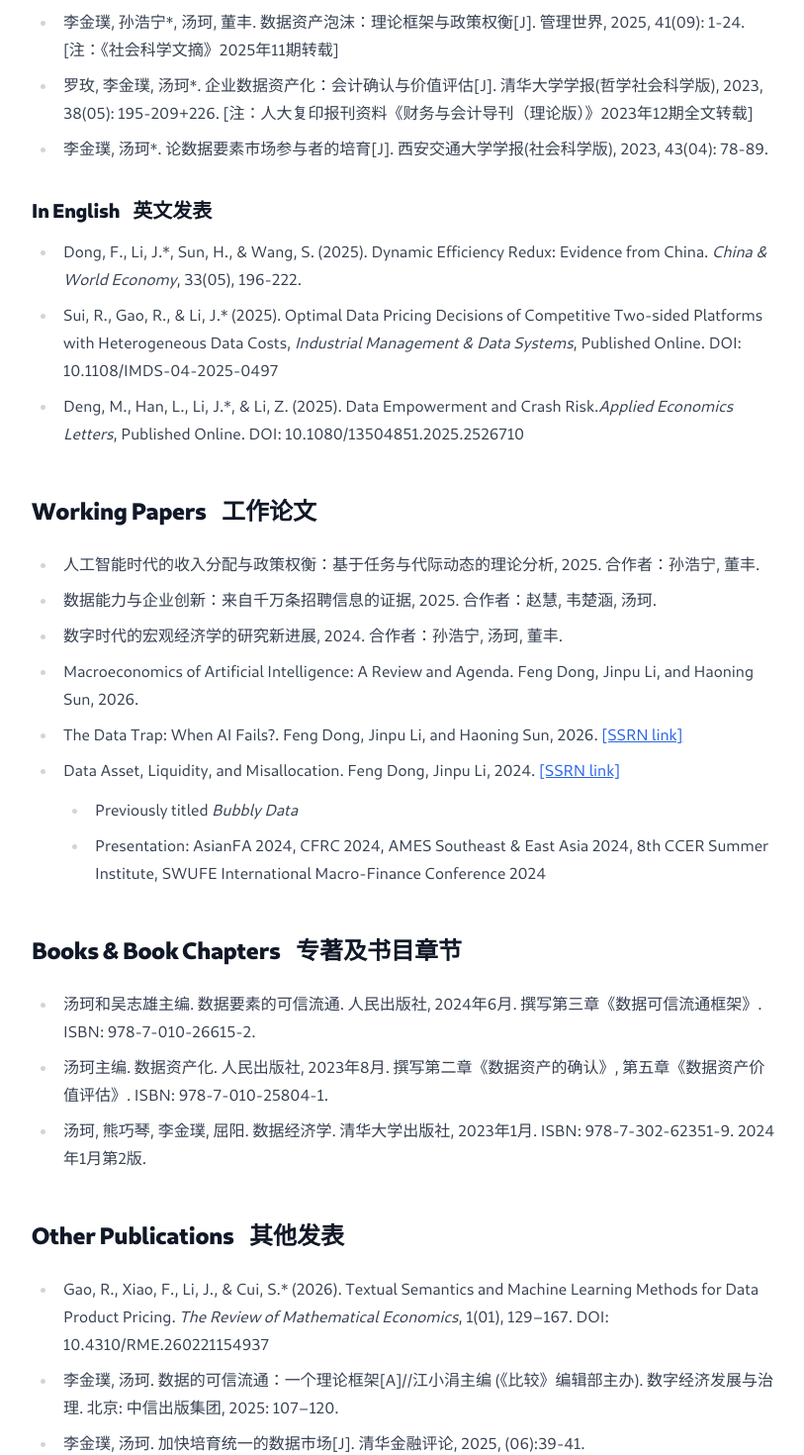
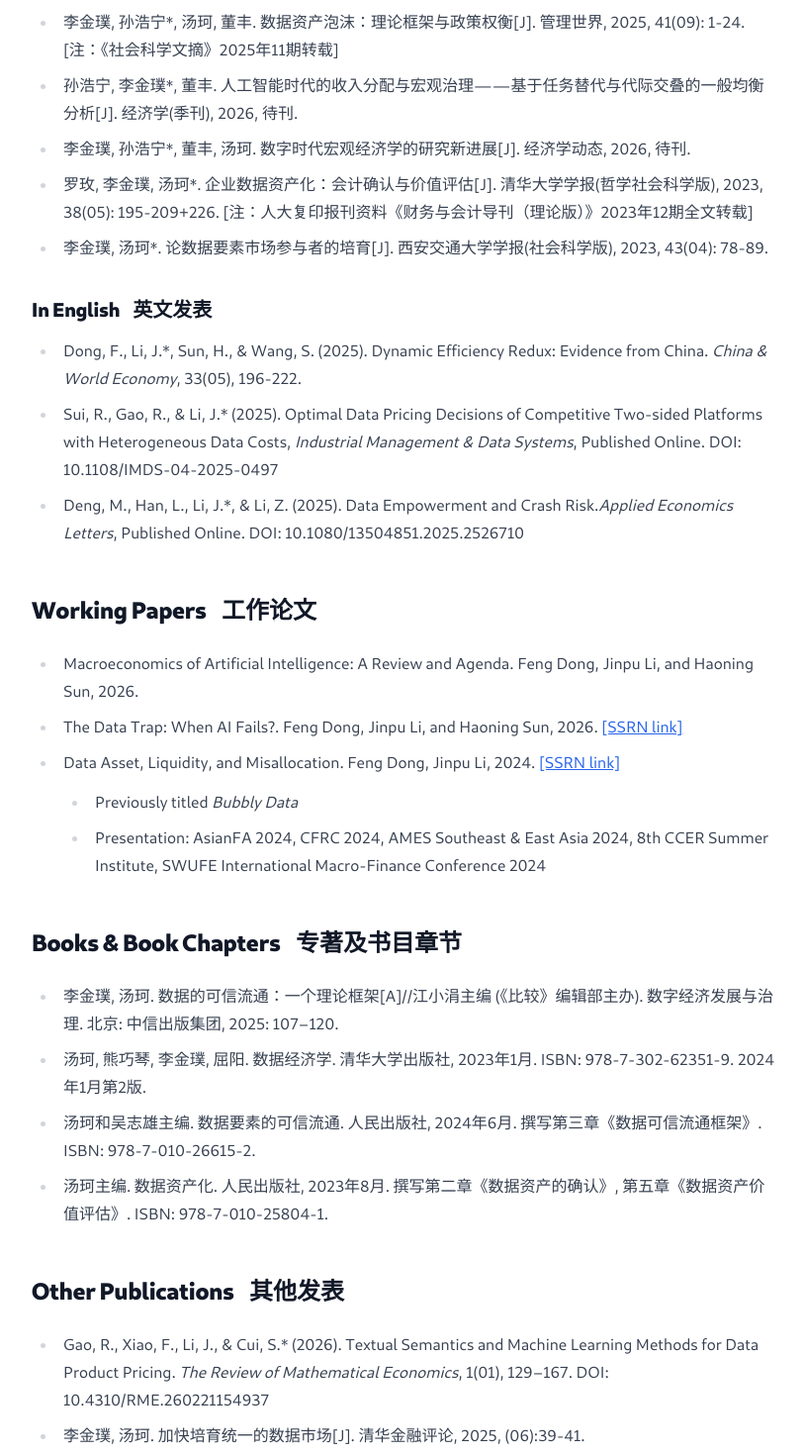
Before and after one commit to lijinpu/lijinpu.github.io, a Next.js app: page /research in a window 1280 px wide. Shown: the part 260-1730 px from the top of the page at 99% size, without its empty margins (232-1045 px from the left). Built offline with nearby package versions, Linux system fonts and the light colour scheme.

Commit message:
auto update

```diff
--- a/pages/cv.tsx
+++ b/pages/cv.tsx
@@ -45,8 +45,10 @@ export default function CV({ lastUpdateISO }: InferGetStaticPropsType<typeof get
 
           <h2>Publications &nbsp;&nbsp; 学术发表</h2>
           <ul>
-            <li>李金璞, 孙浩宁*, 汤珂, 董丰. 数据资产泡沫：理论框架与政策权衡[J]. 管理世界, 2025, 41(09): 1-24.</li>
-            <li>罗玫, 李金璞, 汤珂*. 企业数据资产化：会计确认与价值评估[J]. 清华大学学报(哲学社会科学版), 2023, 38(05): 195-209+226.</li>
+            <li>李金璞, 孙浩宁*, 汤珂, 董丰. 数据资产泡沫：理论框架与政策权衡[J]. 管理世界, 2025, 41(09): 1-24. [注：《社会科学文摘》2025年11期转载]</li>
+            <li>孙浩宁, 李金璞*, 董丰. 人工智能时代的收入分配与宏观治理——基于任务替代与代际交叠的一般均衡分析[J]. 经济学(季刊), 2026, 待刊.</li>
+            <li>李金璞, 孙浩宁*, 董丰, 汤珂. 数字时代宏观经济学的研究新进展[J]. 经济学动态, 2026, 待刊.</li>
+            <li>罗玫, 李金璞, 汤珂*. 企业数据资产化：会计确认与价值评估[J]. 清华大学学报(哲学社会科学版), 2023, 38(05): 195-209+226. [注：人大复印报刊资料《财务与会计导刊（理论版）》2023年12期全文转载]</li>
             <li>李金璞, 汤珂*. 论数据要素市场参与者的培育[J]. 西安交通大学学报(社会科学版), 2023, 43(04): 78-89.</li>
             <li>Dong, F., Li, J.*, Sun, H., & Wang, S. (2025). Dynamic Efficiency Redux: Evidence from China. <i>China & World Economy</i>, 33(05), 196-222.</li>
             <li>
@@ -60,9 +62,6 @@ export default function CV({ lastUpdateISO }: InferGetStaticPropsType<typeof get
 
           <h2>Working Papers &nbsp;&nbsp; 工作论文</h2>
           <ul>
-            <li>人工智能时代的收入分配与政策权衡：基于任务与代际动态的理论分析, 2025. 合作者：孙浩宁, 董丰.</li>
-            <li>数据能力与企业创新：来自千万条招聘信息的证据, 2025. 合作者：赵慧, 韦楚涵, 汤珂.</li>
-            <li>数字时代的宏观经济学的研究新进展, 2024. 合作者：孙浩宁, 汤珂, 董丰.</li>
             <li>
               Macroeconomics of Artificial Intelligence: A Review and Agenda. Feng Dong, Jinpu Li, and Haoning Sun, 2026.
             </li>
@@ -75,9 +74,10 @@ export default function CV({ lastUpdateISO }: InferGetStaticPropsType<typeof get
 
           <h2>Books & Book Chapters &nbsp;&nbsp; 专著及书目章节</h2>
           <ul>
+            <li>李金璞, 汤珂. 数据的可信流通：一个理论框架[A]//江小涓主编 (《比较》编辑部主办). 数字经济发展与治理. 北京: 中信出版集团, 2025: 107–120.</li>
+            <li>数据经济学. 汤珂, 熊巧琴, 李金璞, 屈阳, 清华大学出版社, 2023年1月第1版, 2024年1月第2版.</li>
             <li>数据要素的可信流通. 汤珂和吴志雄主编, 人民出版社, 2024年6月. 撰写第三章《数据可信流通框架》.</li>
             <li>数据资产化. 汤珂主编, 人民出版社, 2023年8月. 撰写第二章《数据资产的确认》, 第五章《数据资产价值评估》.</li>
-            <li>数据经济学. 汤珂, 熊巧琴, 李金璞, 屈阳, 清华大学出版社, 2023年1月第1版, 2024年1月第2版.</li>
           </ul>
 
           <h2>Grants & Rewards &nbsp;&nbsp; 资助与获奖</h2>
@@ -128,7 +128,6 @@ export default function CV({ lastUpdateISO }: InferGetStaticPropsType<typeof get
           <h2>Other Publications &nbsp;&nbsp; 其他发表</h2>
           <ul>
            <li>Gao, R., Xiao, F., Li, J., & Cui, S.* (2026). Textual Semantics and Machine Learning Methods for Data Product Pricing. <i>The Review of Mathematical Economics</i>, 1(01), 129–167. DOI: 10.4310/RME.260221154937</li>
-           <li>李金璞, 汤珂. 数据的可信流通：一个理论框架[A]//江小涓主编 (《比较》编辑部主办). 数字经济发展与治理. 北京: 中信出版集团, 2025: 107–120.</li>
            <li>李金璞, 汤珂. 加快培育统一的数据市场[J]. 清华金融评论, 2025, (06):39-41. </li>
            <li>黄京磊, 李金璞, 汤珂*. 数据信托：可信的数据流通模式[J]. 大数据, 2023, 9(02): 67-78. [注：期刊2023年高被引论文]</li>
            <li>赵丽芳, 林立, 李金璞. 基于数据要素价值链评估企业数据资产[J]. 企业管理, 2023, (12): 88-91.</li>
--- a/pages/research.tsx
+++ b/pages/research.tsx
@@ -11,6 +11,8 @@ export default function Research() {
          <h3>In Chinese &nbsp;&nbsp; 中文发表</h3>
             <ul>
                 <li>李金璞, 孙浩宁*, 汤珂, 董丰. 数据资产泡沫：理论框架与政策权衡[J]. 管理世界, 2025, 41(09): 1-24. [注：《社会科学文摘》2025年11期转载]</li>
+                <li>孙浩宁, 李金璞*, 董丰. 人工智能时代的收入分配与宏观治理——基于任务替代与代际交叠的一般均衡分析[J]. 经济学(季刊), 2026, 待刊.</li>
+                <li>李金璞, 孙浩宁*, 董丰, 汤珂. 数字时代宏观经济学的研究新进展[J]. 经济学动态, 2026, 待刊.</li>
                 <li>罗玫, 李金璞, 汤珂*. 企业数据资产化：会计确认与价值评估[J]. 清华大学学报(哲学社会科学版), 2023, 38(05): 195-209+226. [注：人大复印报刊资料《财务与会计导刊（理论版）》2023年12期全文转载]</li>
                 <li>李金璞, 汤珂*. 论数据要素市场参与者的培育[J]. 西安交通大学学报(社会科学版), 2023, 43(04): 78-89.</li>
             </ul>
@@ -32,13 +34,6 @@ export default function Research() {
 
         <h2>Working Papers &nbsp;&nbsp; 工作论文</h2>
 <ul>
-    <li>
-        人工智能时代的收入分配与政策权衡：基于任务与代际动态的理论分析, 2025. 合作者：孙浩宁, 董丰.
-    </li>
-    <li>数据能力与企业创新：来自千万条招聘信息的证据, 2025. 合作者：赵慧, 韦楚涵, 汤珂.</li>
-    <li>
-        数字时代的宏观经济学的研究新进展, 2024. 合作者：孙浩宁, 汤珂, 董丰.
-    </li>
     <li>
         Macroeconomics of Artificial Intelligence: A Review and Agenda. Feng Dong, Jinpu Li, and Haoning Sun, 2026.
     </li>
@@ -67,26 +62,25 @@ export default function Research() {
 
     <h2>Books & Book Chapters &nbsp;&nbsp; 专著及书目章节</h2>
     <ul>
+        <li>李金璞, 汤珂. 数据的可信流通：一个理论框架[A]//江小涓主编 (《比较》编辑部主办). 数字经济发展与治理. 北京: 中信出版集团, 2025: 107–120.</li>
+        <li>
+            汤珂, 熊巧琴, 李金璞, 屈阳. 数据经济学. 清华大学出版社, 2023年1月. ISBN: 978-7-302-62351-9. 2024年1月第2版.
+        </li>
         <li>
             汤珂和吴志雄主编. 数据要素的可信流通. 人民出版社, 2024年6月. 撰写第三章《数据可信流通框架》. ISBN: 978-7-010-26615-2.
         </li>
         <li>
             汤珂主编. 数据资产化. 人民出版社, 2023年8月. 撰写第二章《数据资产的确认》, 第五章《数据资产价值评估》. ISBN: 978-7-010-25804-1.
         </li>
-        <li>
-            汤珂, 熊巧琴, 李金璞, 屈阳. 数据经济学. 清华大学出版社, 2023年1月. ISBN: 978-7-302-62351-9. 2024年1月第2版.
-        </li>
     </ul>
 
     <h2>Other Publications &nbsp;&nbsp; 其他发表</h2>
           <ul>
            <li>Gao, R., Xiao, F., Li, J., & Cui, S.* (2026). Textual Semantics and Machine Learning Methods for Data Product Pricing. <i>The Review of Mathematical Economics</i>, 1(01), 129–167. DOI: 10.4310/RME.260221154937</li>
-           <li>李金璞, 汤珂. 数据的可信流通：一个理论框架[A]//江小涓主编 (《比较》编辑部主办). 数字经济发展与治理. 北京: 中信出版集团, 2025: 107–120.</li>
            <li>李金璞, 汤珂. 加快培育统一的数据市场[J]. 清华金融评论, 2025, (06):39-41. </li>
            <li>黄京磊, 李金璞, 汤珂*. 数据信托：可信的数据流通模式[J]. 大数据, 2023, 9(02): 67-78. [注：期刊2023年高被引论文]</li>
            <li>赵丽芳, 林立, 李金璞. 基于数据要素价值链评估企业数据资产[J]. 企业管理, 2023, (12): 88-91.</li>
           </ul>
-
         </div>
     </div>
   )
```
